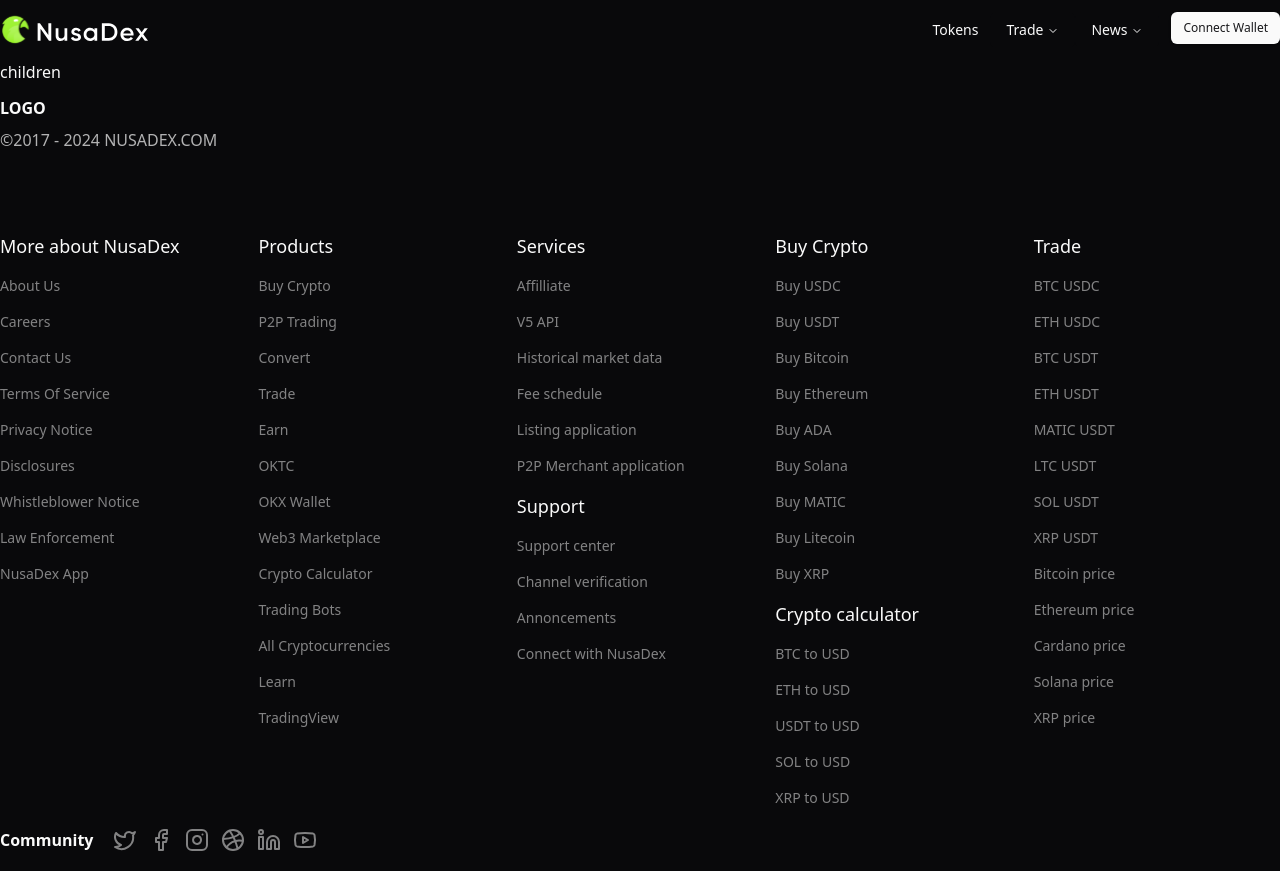
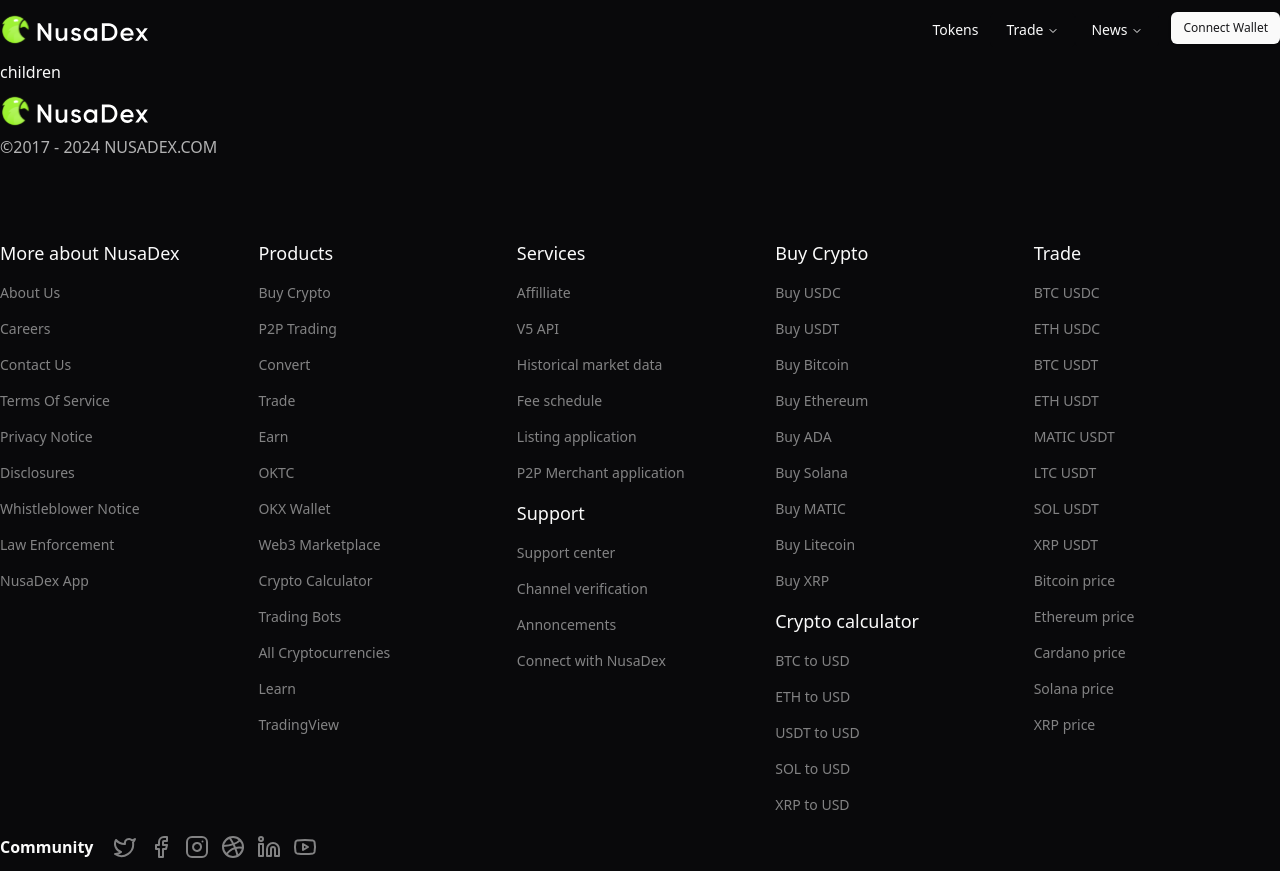
Before and after one commit to RamzGxz/nusadex, a Next.js app: page / in a window 1280 px wide. Built offline with nearby package versions, Linux system fonts and the light colour scheme.

Commit message:
update footer logo

```diff
--- a/src/components/footer/index.tsx
+++ b/src/components/footer/index.tsx
@@ -1,5 +1,6 @@
 import React from "react";
 import Link from "next/link";
+import Image from "next/image";
 import {
   DribbbleIcon,
   FacebookIcon,
@@ -16,7 +17,14 @@
       <div className="space-y-20">
         {/* Logo */}
         <div className="flex flex-col gap-2">
-          <h1 className="font-extrabold">LOGO</h1>
+          <div>
+            <Image
+              src="/logo-nusadex-text.svg"
+              alt="log"
+              width={150}
+              height={300}
+            />
+          </div>
           <p className="opacity-70">©2017 - 2024 NUSADEX.COM</p>
         </div>
 
```
